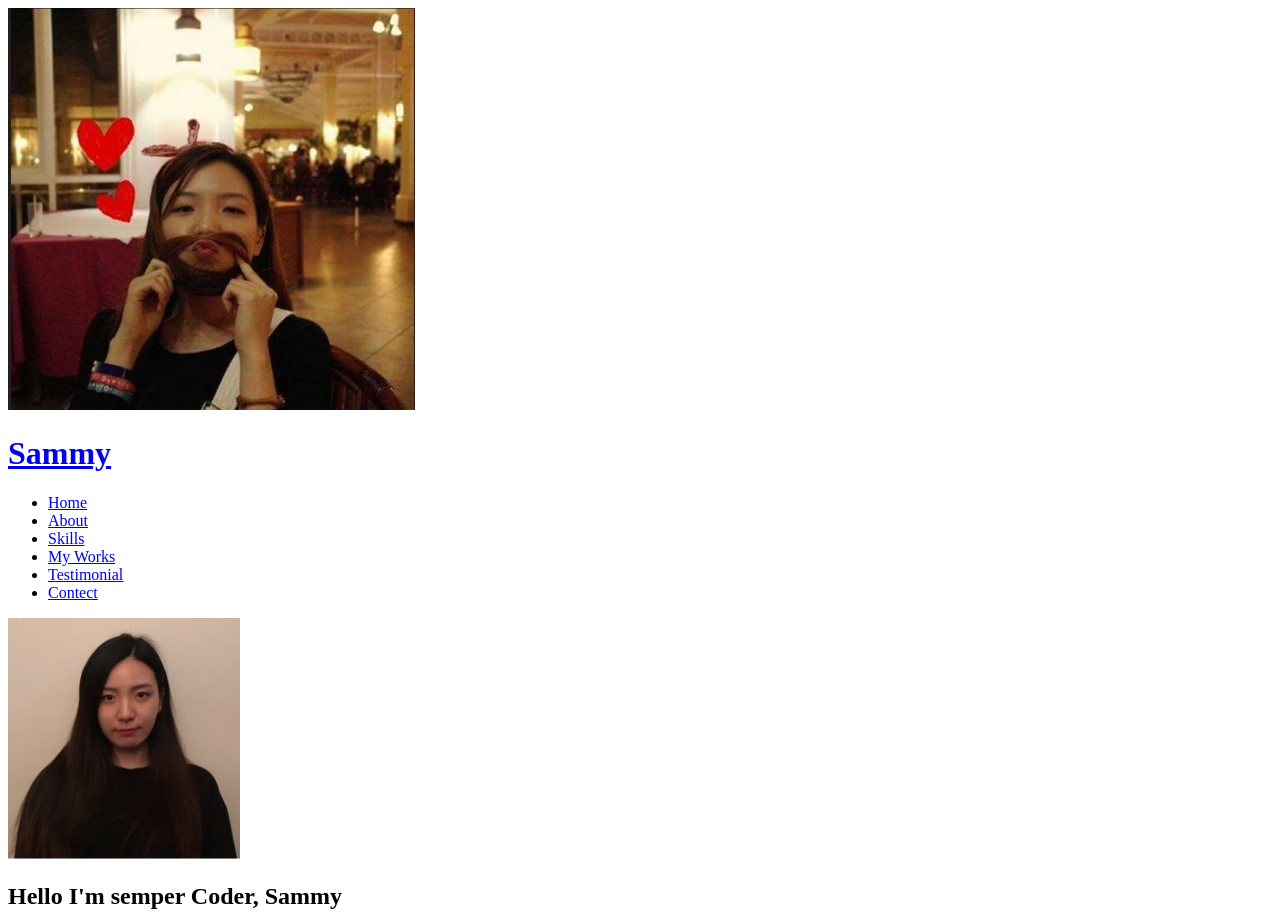
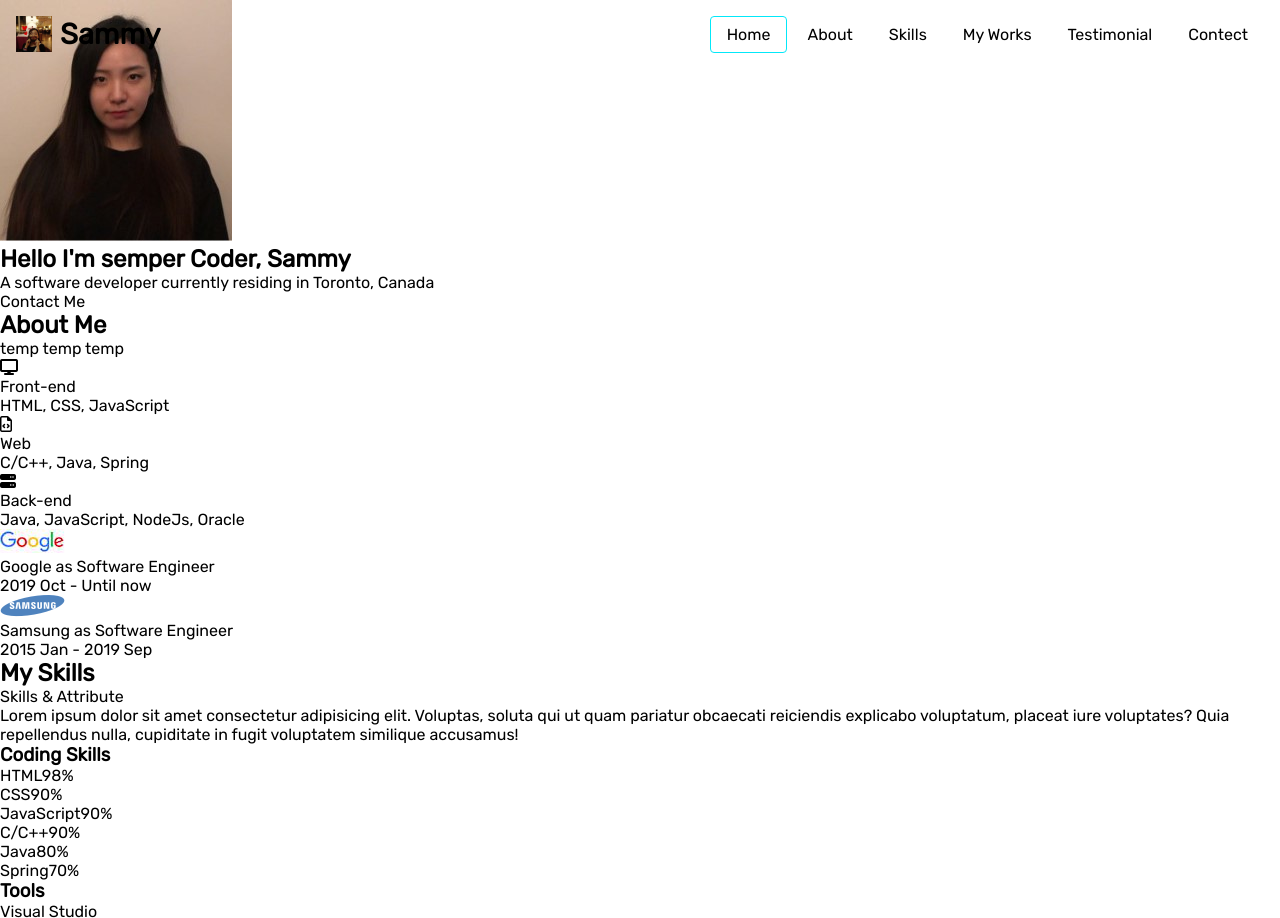
Before and after one commit to qkr7391/responsiveWeb, a plain HTML site: page portfolio/index.html in a window 1280 px wide. Shown: the top 918 px of the page. Drawn offline with Linux system fonts and the light colour scheme.

Commit message:
header-css

```diff
--- a/portfolio/CSS/style.css
+++ b/portfolio/CSS/style.css
@@ -0,0 +1,98 @@
+/* Global */
+:root {
+    /* App Colors */
+    --color-primary: var(--color-black);
+    --color-primary-variant: var(--color-gray);
+    --color-accent: var(--color-blue);
+    --color-accent-variant: var(--color-orange);
+    --color-text: var(--color-white);
+
+    /* Colors Palette*/
+    --color-white: #ffffff;
+    --color-black: #050a13;
+    --color-blue: #03e8f9;
+    --color-orange: #fd6413;
+    --color-gray: #1b1e26;
+}
+
+* {
+    box-sizing: border-box;
+}
+
+body {
+    font-family: 'Rubik', sans-serif;
+    margin: 0;
+}
+
+h1,
+h2,
+h3,
+p,
+ul {
+    margin: 0;
+}
+
+ul {
+    list-style: none;
+    padding: 0;
+}
+
+a {
+    text-decoration: none;
+    color: var(--collor-text);
+}
+
+button {
+    background-color: transparent;
+    outline: 0;
+    border: 0;
+}
+
+button:focus {
+    outline: 1px solid var(--color-accent);
+}
+
+/* Header */
+.header {
+    position: fixed;
+    top: 0;
+    width: 100%;
+    padding: 1rem;
+    display: flex;
+    justify-content: space-between;
+    align-items: center;
+}
+
+.header_logo {
+    display: flex;
+    align-items: center;
+    gap: 8px;
+}
+
+.header_logo_img {
+    width: 36px;
+    height: 36px;
+
+}
+
+.header_logo_title {
+    font-size: 1.8rem;
+}
+
+.header_menu {
+    display: flex;
+    gap: 4px;
+}
+
+.header_menu_item {
+    padding: 8px 16px;
+}
+
+.header_menu_item:hover {
+    border-bottom: 1px solid var(--color-accent);
+}
+
+.header_menu_item.active {
+    border: 1px solid var(--color-accent);
+    border-radius: 4px;
+}
--- a/portfolio/index.html
+++ b/portfolio/index.html
@@ -10,7 +10,7 @@
     <title>Sammy&#39;s Portfolio</title>
     <meta name="description" content="portfolio " />
     <meta name="author" content="Sammy" />
-    <link rel="shortcut icon" href="#i target="_blank"mg/sam2.ico" type="image/x-icon" />
+    <link rel="shortcut icon" href="img/sam2.ico" target="_blank" type="image/x-icon" />
 
     <!--OG (Open Graph Data) -->
     <meta property="og:title" content="Portfolio for Sammy" />
@@ -19,15 +19,15 @@
     <meta property="og:image" content="image url after release" />
 
     <!-- google font -->
-    <link rel="preconnect" href="#h target="_blank"ttps://fonts.googleapis.com">
-    <link rel="preconnect" href="#h target="_blank"ttps://fonts.gstatic.com" crossorigin>
-    <link href="#h target="_blank"ttps://fonts.googleapis.com/css2?family=Rubik&display=swap" rel="stylesheet">
+    <link rel="preconnect" href="https://fonts.googleapis.com">
+    <link rel="preconnect" href="https://fonts.gstatic.com" crossorigin>
+    <link href="https://fonts.googleapis.com/css2?family=Rubik&display=swap" rel="stylesheet">
 
     <!-- font awesome -->
     <script src="https://kit.fontawesome.com/d55cb23d87.js" crossorigin="anonymous"></script>
 
     <!-- CSS -->
-    <link rel="stylesheet" herf="CSS/style.css">
+    <link rel="stylesheet" href="css/style.css">
 
     <!-- javascript -->
     <script src="src/main.js" defer> </script>
@@ -36,21 +36,21 @@
 
 <body>
     <!-- Header -->
-    <header>
-        <div>
-            <img src="img/sammy1.jpg" alt="logo" />
-            <h1><a href="## target="_blank"">Sammy</a></h1>
+    <header class="header">
+        <div class="header_logo">
+            <img class="header_logo_img" src="img/sammy1.jpg" alt="logo" />
+            <h1 class="header_logo_title"><a href="#">Sammy</a></h1>
         </div>
 
         <nav>
             <!-- ul>(li>a)*5 tab  >> short key-->
-            <ul>
-                <li><a href="## target="_blank"home">Home</a></li>
-                <li><a href="## target="_blank"about">About</a></li>
-                <li><a href="## target="_blank"skills">Skills</a></li>
-                <li><a href="## target="_blank"mywork">My Works</a></li>
-                <li><a href="## target="_blank"testimonial">Testimonial</a></li>
-                <li><a href="## target="_blank"contect">Contect</a></li>
+            <ul class="header_menu">
+                <li><a class="header_menu_item active" href="#home">Home</a></li>
+                <li><a class="header_menu_item" href="#about">About</a></li>
+                <li><a class="header_menu_item" href="#skills">Skills</a></li>
+                <li><a class="header_menu_item" href="#mywork">My Works</a></li>
+                <li><a class="header_menu_item" href="#testimonial">Testimonial</a></li>
+                <li><a class="header_menu_item" href="#contect">Contect</a></li>
             </ul>
         </nav>
     </header>
@@ -63,7 +63,7 @@
             <img src="img/sam3.jpg" alt="Sammy's Profile">
             <h2>Hello I&#39;m semper Coder, Sammy </h2>
             <p>A software developer currently residing in Toronto, Canada</p>
-            <a href="## target="_blank"contact">Contact Me</a>
+            <a href="#contact">Contact Me</a>
 
         <!-- About -->
         <section id="about"></section>
```
Also changed, not shown: 1 other file.
